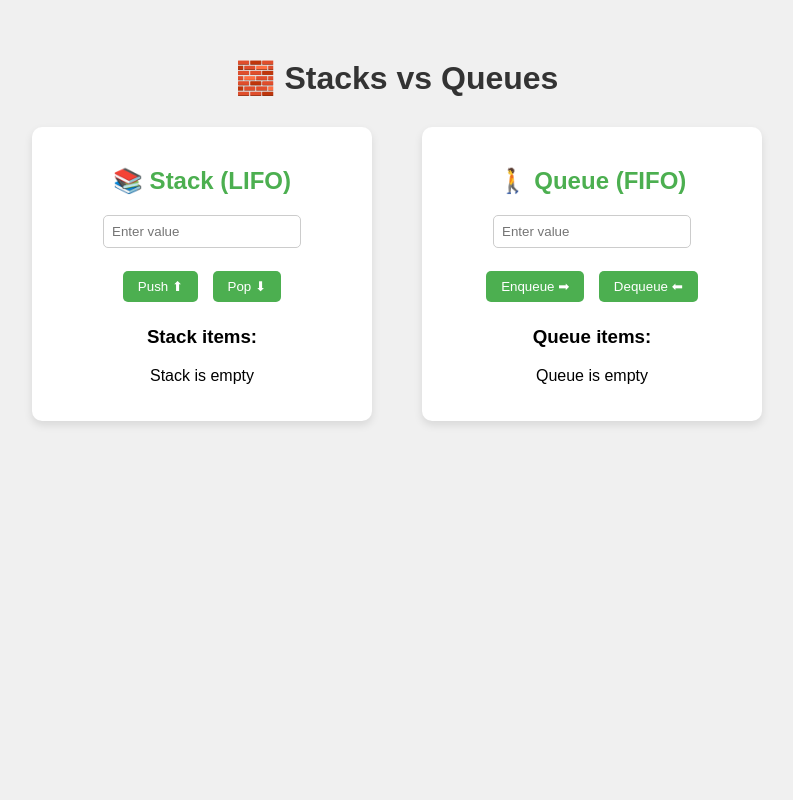
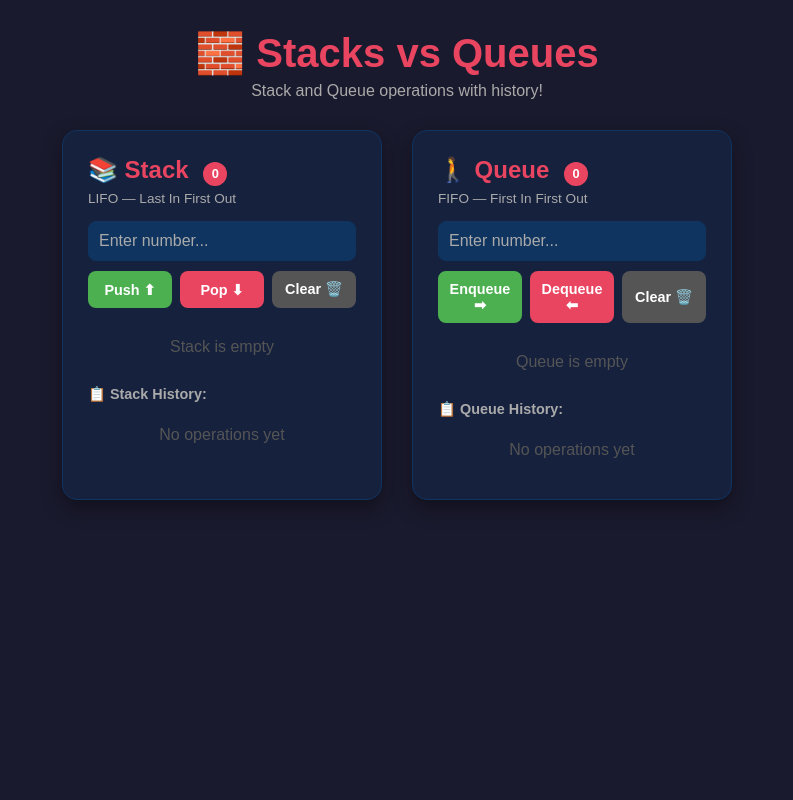
Before and after one commit to vagallamadhuri-spec/CFAI, a Django app: page / in a window 1280 px wide. Shown: the whole page, without its empty margins (243-1036 px from the left). Run offline with Django 5.2, Linux system fonts and the light colour scheme.

Commit message:
separated stack and queue operations with history

```diff
--- a/stackqueue/templates/index.html
+++ b/stackqueue/templates/index.html
@@ -3,63 +3,178 @@
 <head>
     <title>Stacks vs Queues</title>
     <style>
-        body { font-family: Arial; background: #f0f0f0; text-align: center; padding: 30px; }
-        h1 { color: #333; }
-        .container { display: flex; justify-content: center; gap: 50px; margin-top: 30px; }
-        .box { background: white; padding: 20px; border-radius: 10px; width: 300px; box-shadow: 0 4px 8px rgba(0,0,0,0.1); }
-        .box h2 { color: #4CAF50; }
-        input { padding: 8px; width: 60%; border-radius: 5px; border: 1px solid #ccc; }
-        button { padding: 8px 15px; margin: 5px; border: none; border-radius: 5px; cursor: pointer; background: #4CAF50; color: white; }
-        button:hover { background: #45a049; }
-        .item { background: #e8f5e9; margin: 5px; padding: 8px; border-radius: 5px; }
-        .message { background: #fff3cd; padding: 10px; border-radius: 8px; margin: 20px auto; width: 400px; }
+        * { margin: 0; padding: 0; box-sizing: border-box; }
+        body { font-family: Arial; background: #1a1a2e; min-height: 100vh; padding: 30px; }
+        h1 { text-align: center; color: #e94560; font-size: 2.5rem; margin-bottom: 5px; }
+        .subtitle { text-align: center; color: #aaa; margin-bottom: 30px; }
+
+        .container { display: flex; justify-content: center; gap: 30px; flex-wrap: wrap; }
+
+        .box {
+            background: #16213e; padding: 25px;
+            border-radius: 15px; width: 320px;
+            box-shadow: 0 8px 20px rgba(0,0,0,0.4);
+            border: 1px solid #0f3460;
+        }
+        .box h2 { color: #e94560; margin-bottom: 5px; }
+        .box p { color: #aaa; font-size: 0.85rem; margin-bottom: 15px; }
+
+        .input-row { display: flex; gap: 8px; margin-bottom: 10px; }
+        input {
+            flex: 1; padding: 10px; border-radius: 8px;
+            border: 1px solid #0f3460; background: #0f3460;
+            color: white; font-size: 1rem;
+        }
+        input::placeholder { color: #aaa; }
+
+        .btn-row { display: flex; gap: 8px; margin-bottom: 15px; }
+        button {
+            flex: 1; padding: 10px; border: none;
+            border-radius: 8px; cursor: pointer;
+            font-size: 0.9rem; font-weight: bold;
+            transition: all 0.2s;
+        }
+        button:hover { opacity: 0.85; transform: scale(1.03); }
+        .btn-green { background: #4CAF50; color: white; }
+        .btn-red   { background: #e94560; color: white; }
+        .btn-clear { background: #555; color: white; }
+
+        .item {
+            padding: 10px 15px; border-radius: 8px;
+            margin-bottom: 6px; font-size: 0.95rem;
+            display: flex; justify-content: space-between;
+        }
+        .item-top    { background: #1a472a; color: #4CAF50; border: 1px solid #4CAF50; }
+        .item-bottom { background: #4a1020; color: #e94560; border: 1px solid #e94560; }
+        .item-normal { background: #0f3460; color: white; }
+        .item span   { font-size: 0.8rem; }
+        .empty { color: #555; text-align: center; padding: 15px; }
+
+        .history { margin-top: 15px; max-height: 150px; overflow-y: auto; }
+        .history h3 { color: #aaa; font-size: 0.9rem; margin-bottom: 8px; }
+        .history-item {
+            padding: 6px 10px; border-radius: 6px;
+            margin-bottom: 5px; font-size: 0.82rem;
+            background: #0f3460; color: #aaa;
+        }
+
+        .size-badge {
+            display: inline-block; background: #e94560;
+            color: white; border-radius: 50%;
+            width: 24px; height: 24px;
+            text-align: center; line-height: 24px;
+            font-size: 0.8rem; margin-left: 8px;
+        }
     </style>
 </head>
 <body>
+
 <h1>🧱 Stacks vs Queues</h1>
-
-    {% if message %}
-    <div class="message">{{ message }}</div>
-    {% endif %}
+<p class="subtitle">Stack and Queue operations with history!</p>
 
 <div class="container">
 
-        <!-- STACK -->
+    <!-- STACK SIDE -->
     <div class="box">
-            <h2>📚 Stack (LIFO)</h2>
+        <h2>📚 Stack <span class="size-badge">{{ stack_size }}</span></h2>
+        <p>LIFO — Last In First Out</p>
+
         <form method="POST">
             {% csrf_token %}
-                <input type="text" name="value" placeholder="Enter value">
-                <br><br>
-                <button type="submit" name="action" value="push">Push ⬆</button>
-                <button type="submit" name="action" value="pop">Pop ⬇</button>
+            <div class="input-row">
+                <input type="number" name="value" placeholder="Enter number...">
+            </div>
+            <div class="btn-row">
+                <button type="submit" name="action" value="push" class="btn-green">Push ⬆</button>
+                <button type="submit" name="action" value="pop" class="btn-red">Pop ⬇</button>
+                <button type="submit" name="action" value="clear_stack" class="btn-clear">Clear 🗑️</button>
+            </div>
         </form>
-            <h3>Stack items:</h3>
+
+        <!-- Stack items -->
         {% for item in stack reversed %}
-                <div class="item">{{ item }}</div>
+            {% if forloop.first %}
+                <div class="item item-top">
+                    <span>{{ item }}</span>
+                    <span>← TOP</span>
+                </div>
+            {% elif forloop.last %}
+                <div class="item item-bottom">
+                    <span>{{ item }}</span>
+                    <span>← BOTTOM</span>
+                </div>
+            {% else %}
+                <div class="item item-normal">
+                    <span>{{ item }}</span>
+                </div>
+            {% endif %}
         {% empty %}
-                <p>Stack is empty</p>
+            <div class="empty">Stack is empty</div>
+        {% endfor %}
+
+        <!-- Stack History -->
+        <div class="history">
+            <h3>📋 Stack History:</h3>
+            {% for item in stack_history reversed %}
+                <div class="history-item">{{ item }}</div>
+            {% empty %}
+                <div class="empty">No operations yet</div>
             {% endfor %}
         </div>
+    </div>
 
-        <!-- QUEUE -->
+    <!-- QUEUE SIDE -->
     <div class="box">
-            <h2>🚶 Queue (FIFO)</h2>
+        <h2>🚶 Queue <span class="size-badge">{{ queue_size }}</span></h2>
+        <p>FIFO — First In First Out</p>
+
         <form method="POST">
             {% csrf_token %}
-                <input type="text" name="value" placeholder="Enter value">
-                <br><br>
-                <button type="submit" name="action" value="enqueue">Enqueue ➡</button>
-                <button type="submit" name="action" value="dequeue">Dequeue ⬅</button>
+            <div class="input-row">
+                <input type="number" name="value" placeholder="Enter number...">
+            </div>
+            <div class="btn-row">
+                <button type="submit" name="action" value="enqueue" class="btn-green">Enqueue ➡</button>
+                <button type="submit" name="action" value="dequeue" class="btn-red">Dequeue ⬅</button>
+                <button type="submit" name="action" value="clear_queue" class="btn-clear">Clear 🗑️</button>
+            </div>
         </form>
-            <h3>Queue items:</h3>
+
+        <!-- Queue items -->
         {% for item in queue %}
-                <div class="item">{{ item }}</div>
+            {% if forloop.first %}
+                <div class="item item-top">
+                    <span>{{ item }}</span>
+                    <span>← FRONT</span>
+                </div>
+            {% elif forloop.last %}
+                <div class="item item-bottom">
+                    <span>{{ item }}</span>
+                    <span>← BACK</span>
+                </div>
+            {% else %}
+                <div class="item item-normal">
+                    <span>{{ item }}</span>
+                </div>
+            {% endif %}
         {% empty %}
-                <p>Queue is empty</p>
+            <div class="empty">Queue is empty</div>
         {% endfor %}
+
+        <!-- Queue History -->
+        <div class="history">
+            <h3>📋 Queue History:</h3>
+            {% for item in queue_history reversed %}
+                <div class="history-item">{{ item }}</div>
+            {% empty %}
+                <div class="empty">No operations yet</div>
+            {% endfor %}
+        </div>
     </div>
 
 </div>
+
+
+
 </body>
 </html>
--- a/stackqueue/views.py
+++ b/stackqueue/views.py
@@ -2,40 +2,52 @@
 
 stack = []
 queue = []
+stack_history = []
+queue_history = []
 
 def home(request):
-    message = ""
-
     if request.method == "POST":
         action = request.POST.get("action")
         value = request.POST.get("value", "")
 
+        # Stack operations
         if action == "push" and value:
-            stack.clear()        # ← clears old values
             stack.append(value)
-            message = f"Pushed '{value}' to Stack"
+            stack_history.append(f"✅ Pushed '{value}' to Stack")
 
         elif action == "pop":
             if stack:
                 removed = stack.pop()
-                message = f"Popped '{removed}' from Stack"
+                stack_history.append(f"🗑️ Popped '{removed}' from TOP")
             else:
-                message = "Stack is Empty!"
+                stack_history.append("❌ Stack is Empty!")
 
+        # Queue operations
         elif action == "enqueue" and value:
-            queue.clear()        # ← clears old values
             queue.append(value)
-            message = f"Enqueued '{value}' to Queue"
+            queue_history.append(f"✅ Enqueued '{value}' to Queue")
 
         elif action == "dequeue":
             if queue:
                 removed = queue.pop(0)
-                message = f"Dequeued '{removed}' from Queue"
+                queue_history.append(f"🗑️ Dequeued '{removed}' from FRONT")
             else:
-                message = "Queue is Empty!"
+                queue_history.append("❌ Queue is Empty!")
+
+        # Clear operations
+        elif action == "clear_stack":
+            stack.clear()
+            stack_history.clear()
+
+        elif action == "clear_queue":
+            queue.clear()
+            queue_history.clear()
 
     return render(request, "index.html", {
         "stack": stack,
         "queue": queue,
-        "message": message
+        "stack_history": stack_history,
+        "queue_history": queue_history,
+        "stack_size": len(stack),
+        "queue_size": len(queue),
     })
```
Lines whose indentation alone changed are shown as unchanged.
